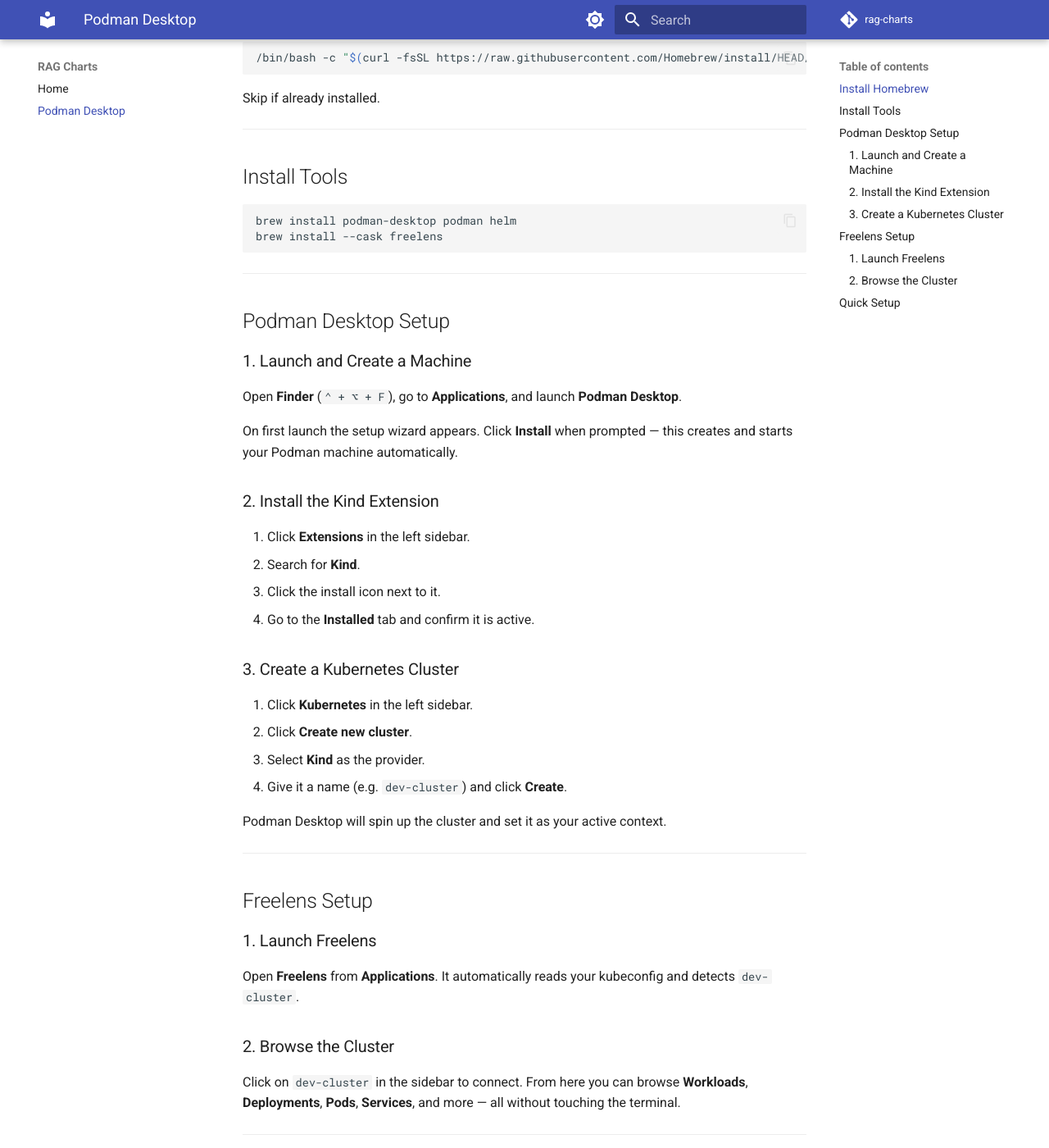
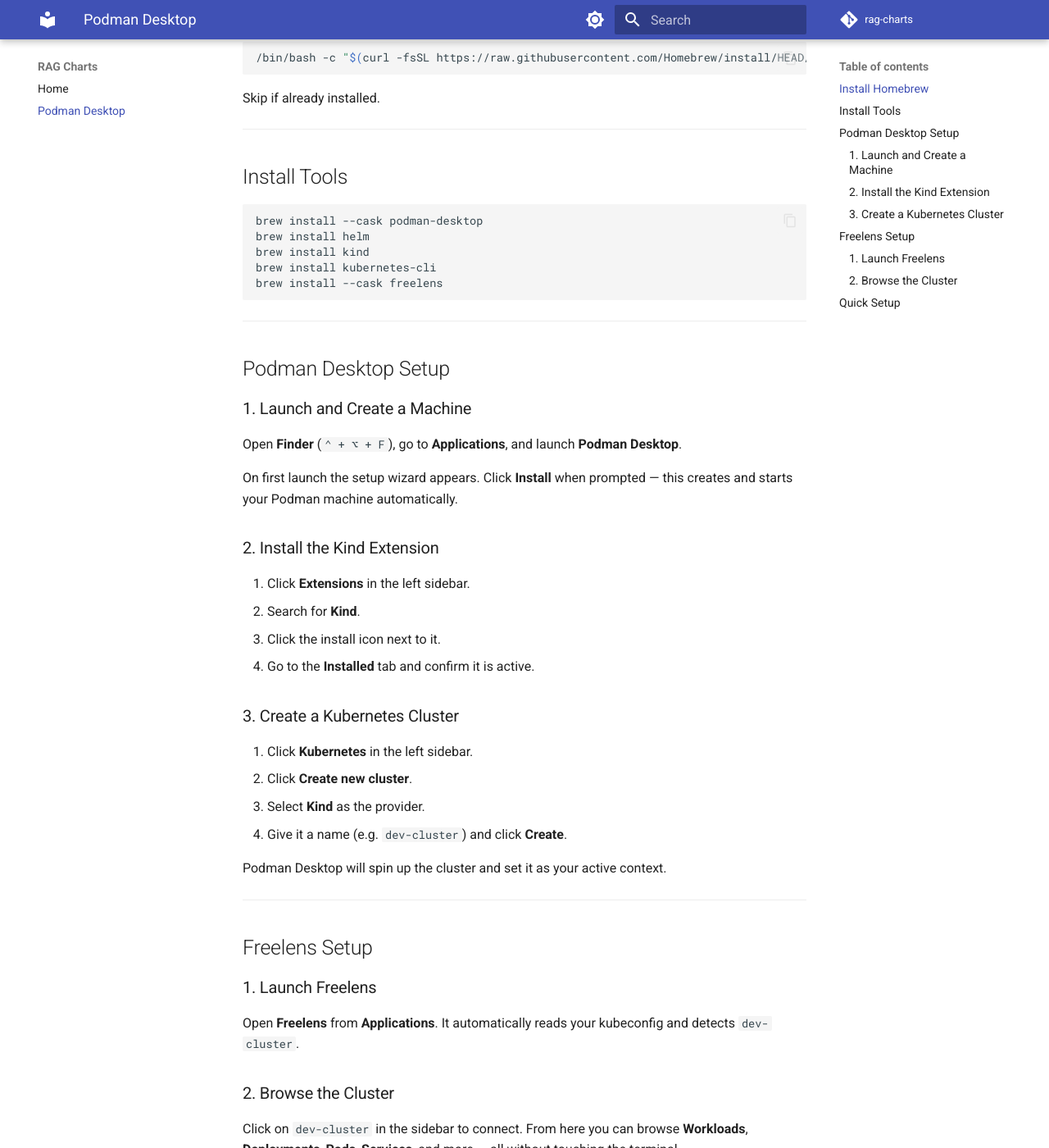
Before and after one commit to kbhatiya999/rag-charts, an MkDocs documentation site: the page built from docs/podman-desktop.md, in a window 1280 px wide and 1400 px high, scrolled down 297 px. Shown: the whole window at 82% size. Built offline with MkDocs 1.6.1 and Material for MkDocs 9.7.7, drawn with Linux system fonts in a browser that asks for light colours; comment, search, counter and statistics services are not loaded; some of the changed text lies outside the part shown.

Commit message:
Fix brew commands with correct cask and formula names

````diff
--- a/docs/podman-desktop.md
+++ b/docs/podman-desktop.md
@@ -17,7 +17,10 @@
 ## Install Tools
 
 ```bash
-brew install podman-desktop podman helm
+brew install --cask podman-desktop
+brew install helm
+brew install kind
+brew install kubernetes-cli
 brew install --cask freelens
 ```
 
@@ -66,7 +69,10 @@
 Already done this before? Just reinstall the tools.
 
 ```bash
-brew install podman-desktop podman helm
+brew install --cask podman-desktop
+brew install helm
+brew install kind
+brew install kubernetes-cli
 brew install --cask freelens
 ```
 
````
